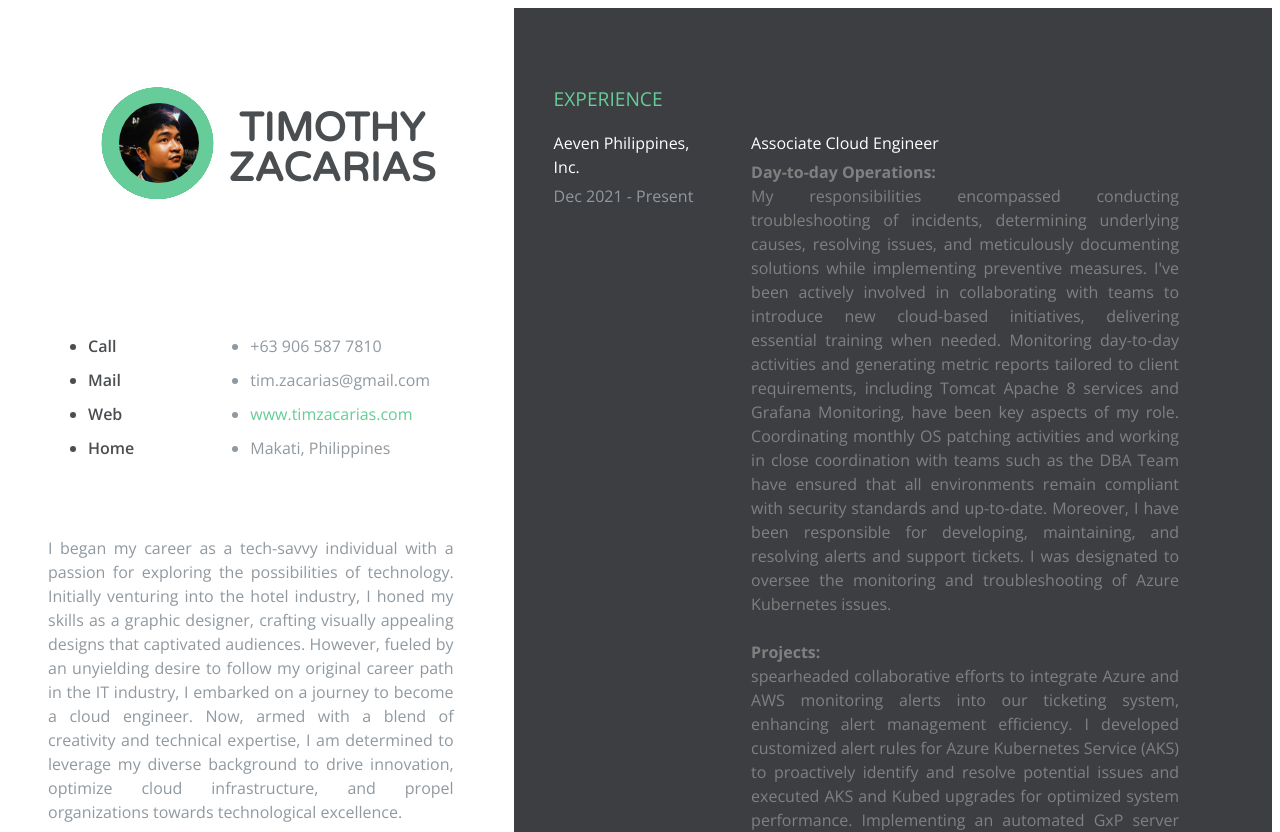
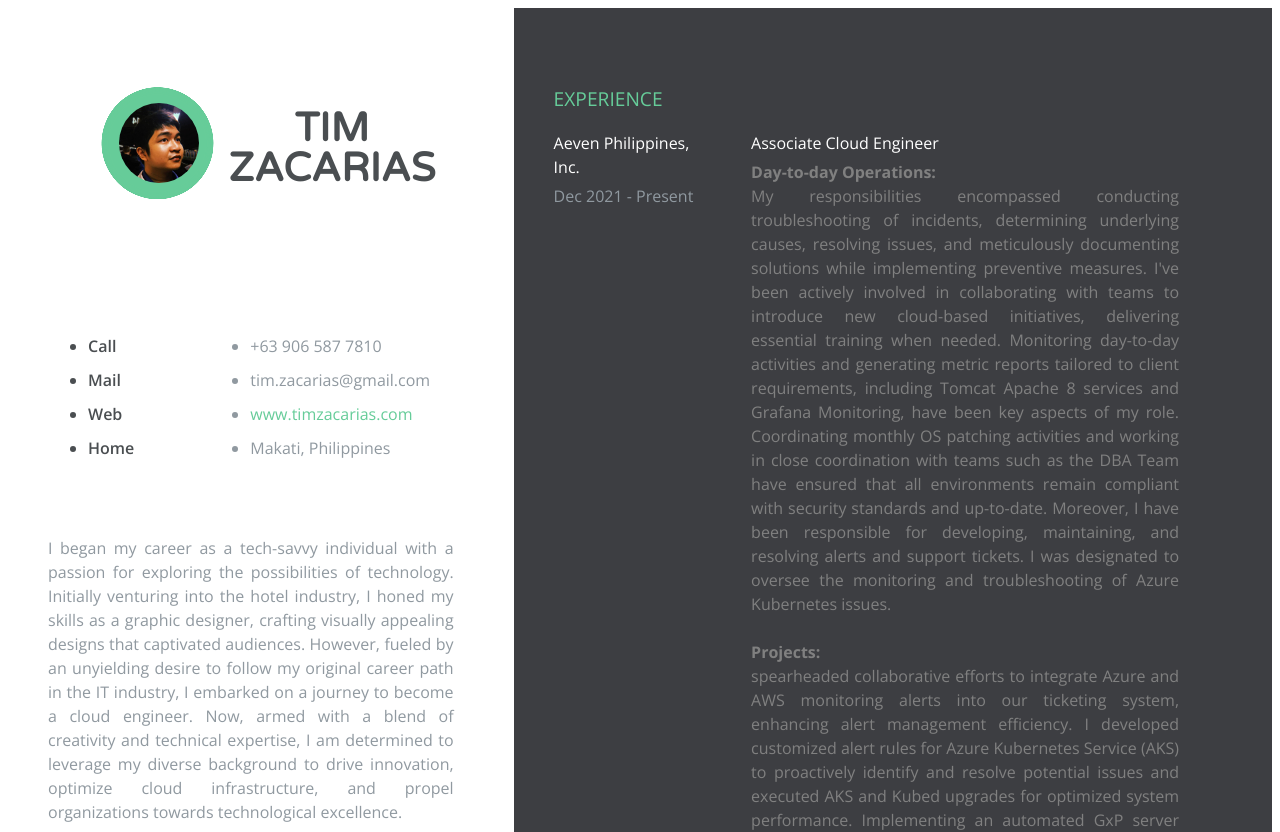
Before and after one commit to timzacarias/myresume, a plain HTML site: page index.html in a window 1280 px wide. Shown: the top 832 px of the page. Drawn offline with nearby package versions, Linux system fonts and the light colour scheme; files whose address does not match are found by name.

Commit message:
changed Timothy to Tim

```diff
--- a/index.html
+++ b/index.html
@@ -39,7 +39,7 @@
          <div class="clearfix"></div>
  </div>
       <div class="name-wrapper">
-        <h1>Timothy <br/>Zacarias</h1><!-- YOUR NAME AND LAST NAME  -->
+        <h1>Tim <br/>Zacarias</h1><!-- YOUR NAME AND LAST NAME  -->
       </div>
       <div class="clearfix"></div>
       <div class="contact-info clearfix">
```
